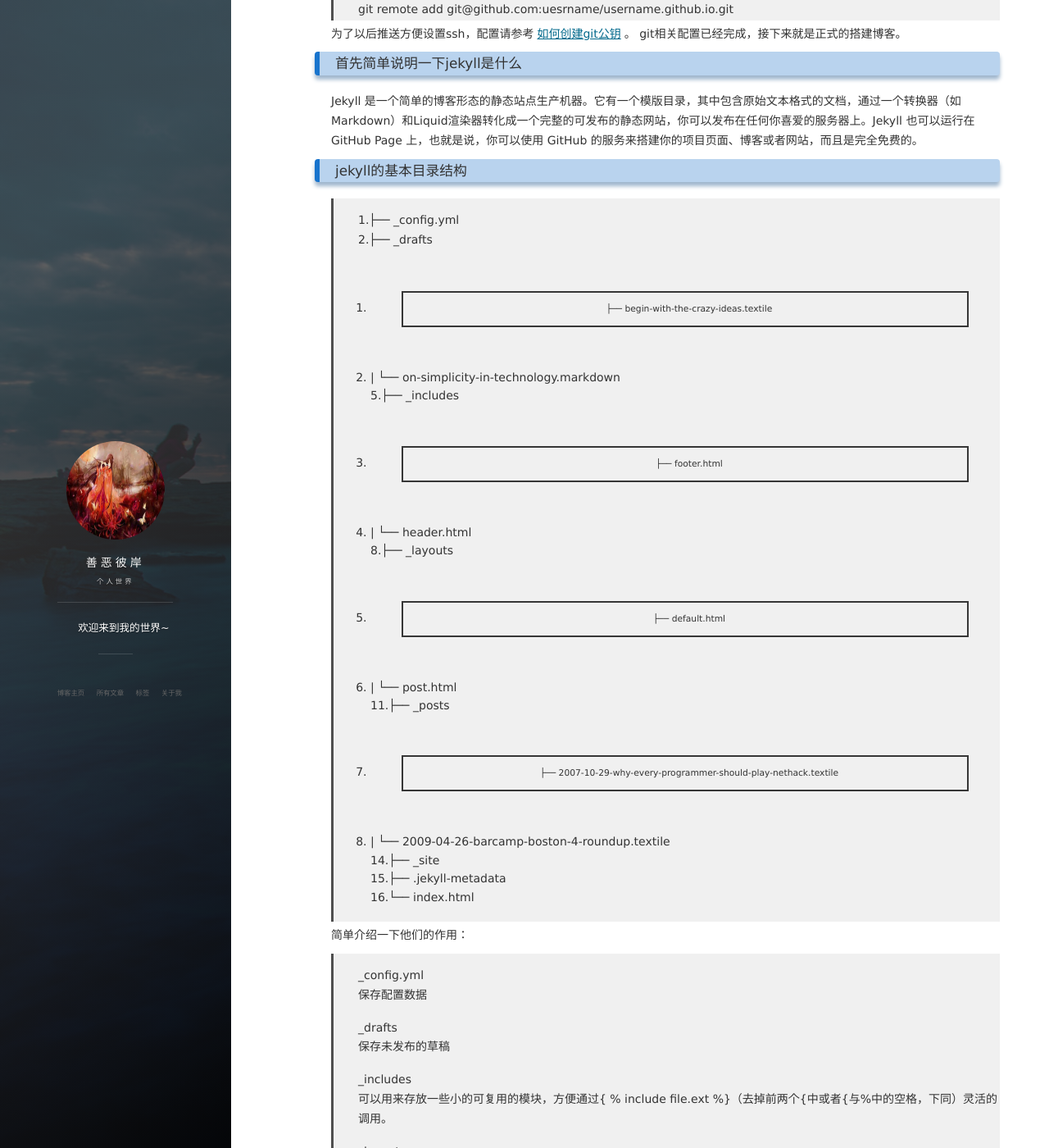
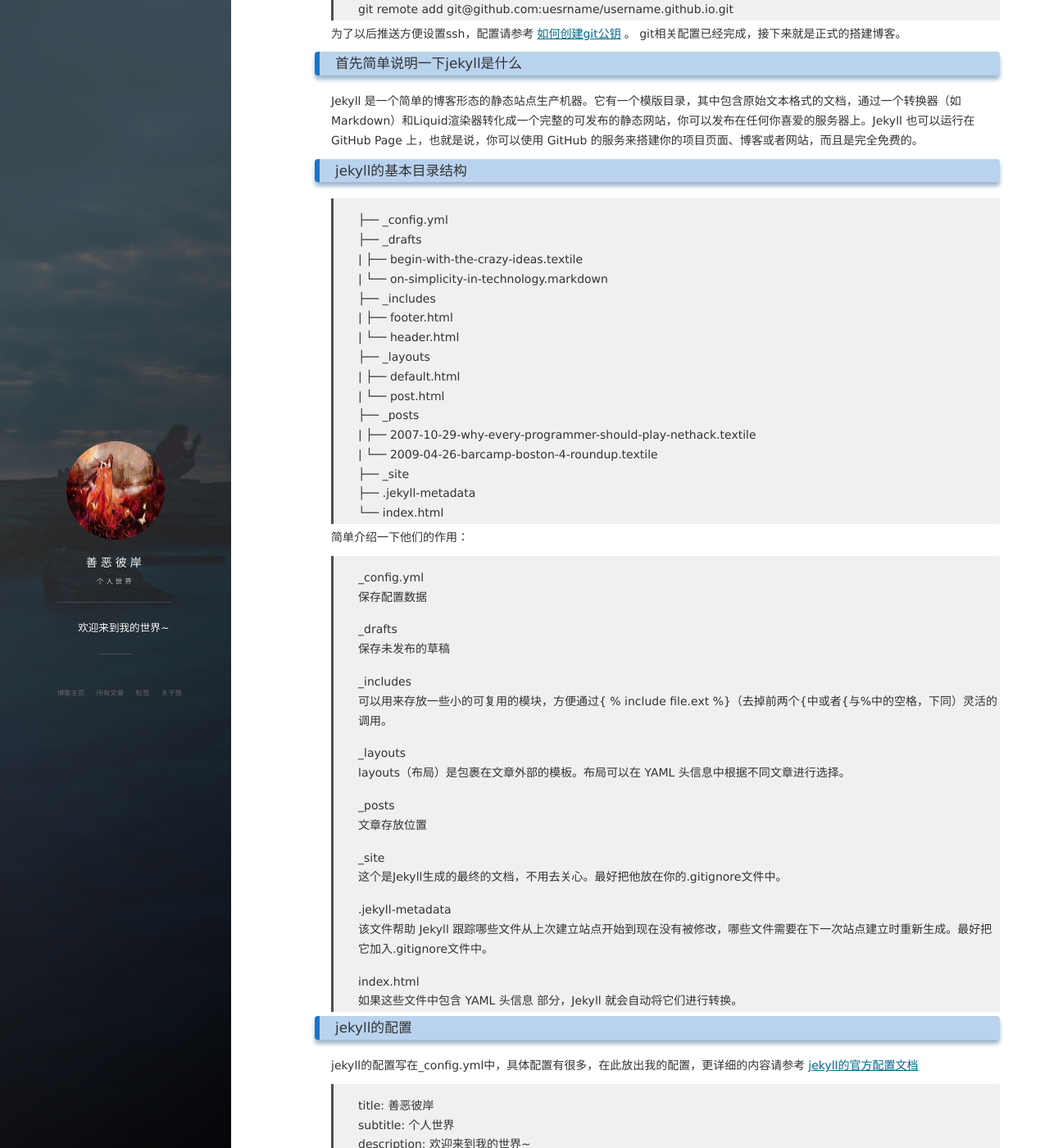
Before and after one commit to ghccc/ghccc.github.io, a Jekyll site: the page built from _posts/2017-04-29-build blog.md, in a window 1280 px wide and 1400 px high, scrolled down 574 px. Shown: the whole window at 82% size. Built offline with Jekyll 4.4.1, drawn with Linux system fonts in a browser that asks for light colours; nearby versions of some CDN libraries; comment, search, counter and statistics services are not loaded.

Commit message:
change paban3

```diff
--- a/_posts/2017-04-29-build blog.md
+++ b/_posts/2017-04-29-build blog.md
@@ -34,22 +34,22 @@ Jekyll 是一个简单的博客形态的静态站点生产机器。它有一个
 
 ### jekyll的基本目录结构
 
-> 1.├── _config.yml
-  2.├── _drafts
-  3.|   ├── begin-with-the-crazy-ideas.textile
-  4.|   └── on-simplicity-in-technology.markdown
-  5.├── _includes
-  6.|   ├── footer.html
-  7.|   └── header.html
-  8.├── _layouts
-  9.|   ├── default.html
-  10.|   └── post.html
-  11.├── _posts
-  12.|   ├── 2007-10-29-why-every-programmer-should-play-nethack.textile
-  13.|   └── 2009-04-26-barcamp-boston-4-roundup.textile
-  14.├── _site
-  15.├── .jekyll-metadata
-  16.└── index.html
+> ├── _config.yml
+  ├── _drafts
+  |   ├── begin-with-the-crazy-ideas.textile
+  |   └── on-simplicity-in-technology.markdown
+  ├── _includes
+  |   ├── footer.html
+  |   └── header.html
+  ├── _layouts
+  |   ├── default.html
+  |   └── post.html
+  ├── _posts
+  |   ├── 2007-10-29-why-every-programmer-should-play-nethack.textile
+  |   └── 2009-04-26-barcamp-boston-4-roundup.textile
+  ├── _site
+  ├── .jekyll-metadata
+  └── index.html
 
 简单介绍一下他们的作用：
 
```
